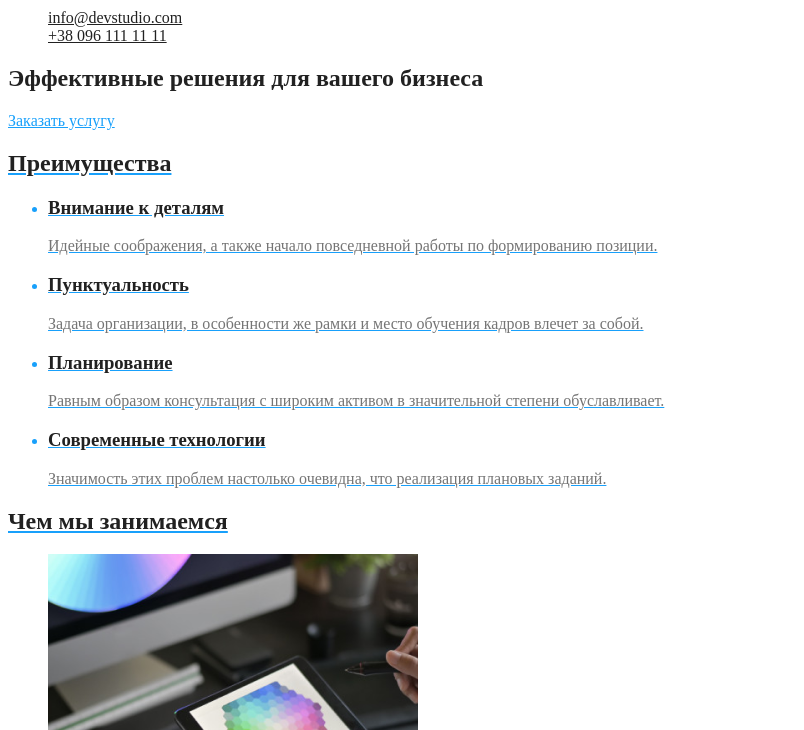
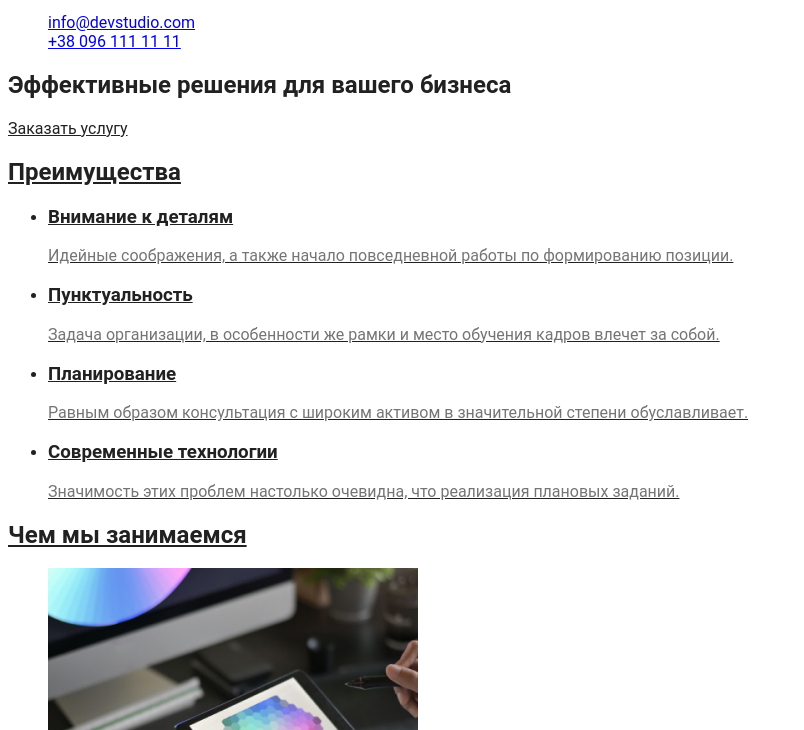
Before and after one commit to AllaKozakova/homework-02-html-css, a plain HTML site: page index.html in a window 1280 px wide. Shown: the part 103-833 px from the top of the page, without its empty margins (0-804 px from the left). Drawn offline with Linux system fonts and the light colour scheme.

Commit message:
error correction

```diff
--- a/css/style.css
+++ b/css/style.css
@@ -5,6 +5,8 @@
     --primary-white-color:#ffffff;
 }
 body{
+    font-family: Roboto;
+   font-size: normal;
     position: relative;
     width: 1600px;
     height: 2349px;
@@ -54,11 +56,12 @@ color: var(--title-text-color);
      background-color: var(--primary-white-color);
 
  }
- .button.primary: :hover{
-    color: var(--accent-color);
- }
+ .button .primary:hover,
+ .button .primary:focus{
+     color: var(--accent-color);
+     background-color: var( --accent-color);
 
-
+}
 .button.secondary{
     color: var(--accent-color);
     background-color: var(--primary-white-color);
--- a/index.html
+++ b/index.html
@@ -21,16 +21,16 @@
     </nav>
     <ul class="auth-nav list">
         <li>
-            <a href=""class="button primary""mailto:info@devstudio.com">info@devstudio.com</a></li>
+            <a href="mailto:info@devstudio.com" class="link">info@devstudio.com</a></li>
         <li>
-            <a href=""class="button primary""tel:+380961111111">+38 096 111 11 11</a></li>
+            <a href="tel:+380961111111" class="link">+38 096 111 11 11</a></li>
         </ul>
 
 </header>
 <main>
     <section class="hero">
         <h1 class="hero-title">Эффективные решения для вашего бизнеса</h1>
-        <a href=""class="button secondary">Заказать услугу</button>
+        <a href=""class="button primary">Заказать услугу</button>
     </section>
     <section class="section">
         <h2 class="section-title">Преимущества</h2>
```
Also changed, not shown: portfolio.html (+1 -1 lines).
